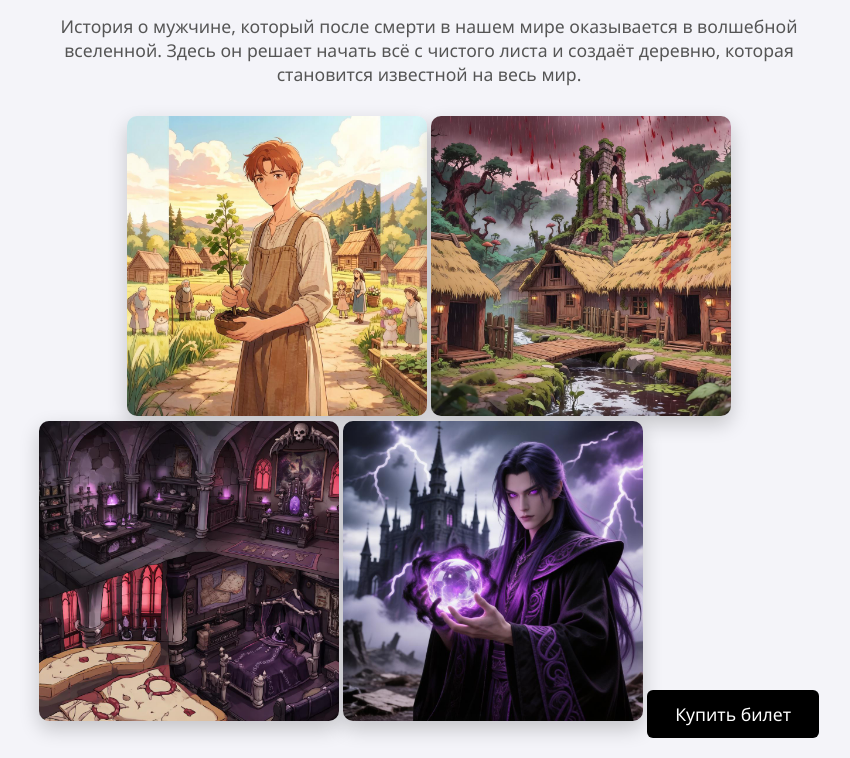
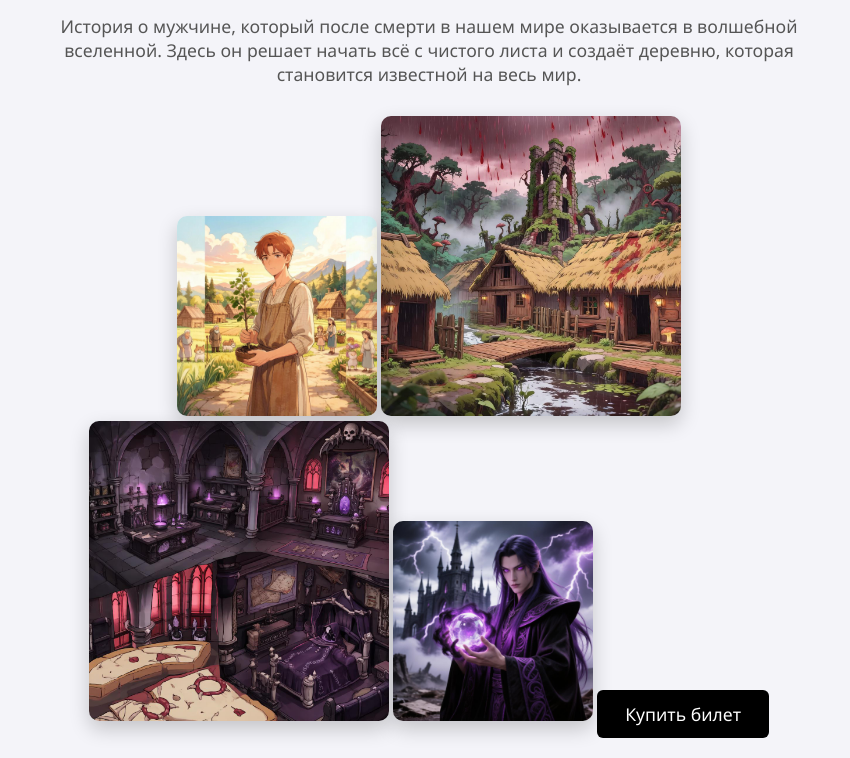
Before and after one commit to mstudent01a-a11y/MaxB, a plain HTML site: page index.html in a window 1280 px wide. Shown: the part 105-863 px from the top of the page, without its empty margins (211-1061 px from the left). Drawn offline with Linux system fonts and the light colour scheme.

Commit message:
Update index.html

```diff
--- a/index.html
+++ b/index.html
@@ -9,10 +9,10 @@
     <div class="container">
         <h1>Фермерская жизнь в ином мире</h1>
         <p>История о мужчине, который после смерти в нашем мире оказывается в волшебной вселенной. Здесь он решает начать всё с чистого листа и создаёт деревню, которая становится известной на весь мир.</p>
-        <img class = "poster" src="fff.jpg" width="300px" />
+        <img class = "poster" src="fff.jpg" width="200px" />
         <img class = "poster" src="image (1).jpeg" width="300px"/>
         <img class = "poster" src="image (2).jpeg" width="300px"/>
-        <img class = "poster" src="image.jpeg" width="300px"/>
+        <img class = "poster" src="image.jpeg" width="200px"/>
         <a href="#" class="btn-buy">Купить билет</a>
     </div>
 </body>
```
